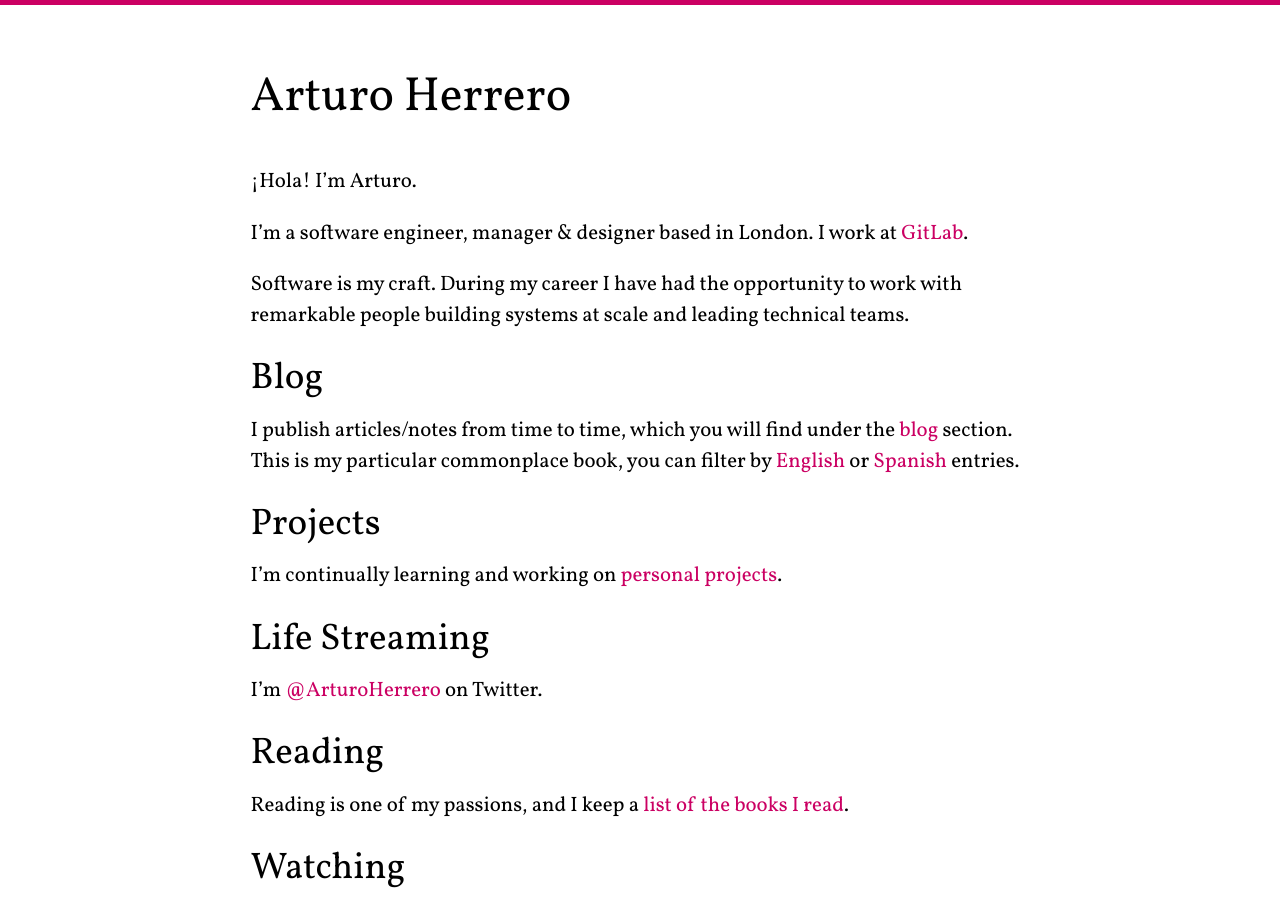
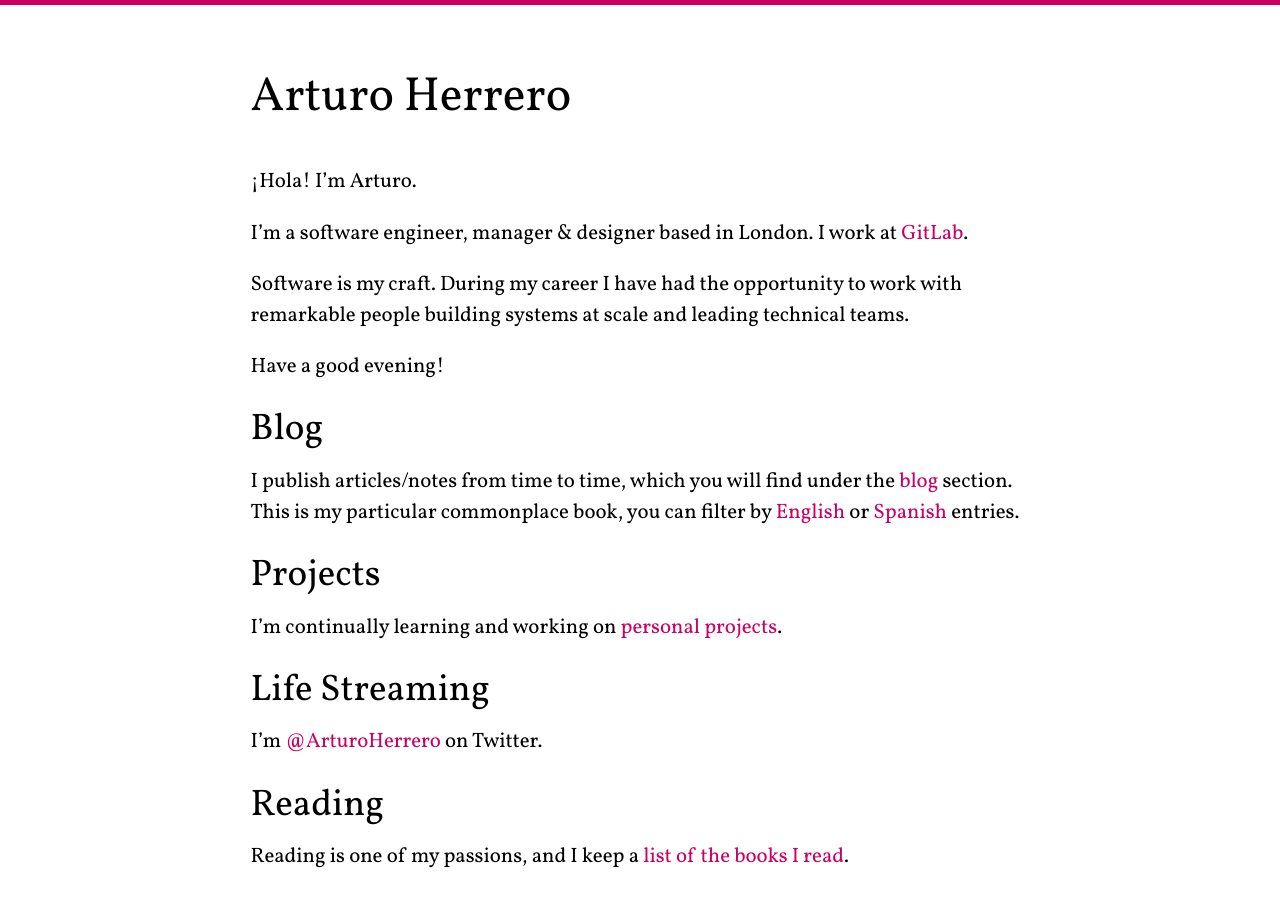
Before and after one commit to arturoherrero/arturoherrero.com, a Jekyll site: the page built from pages/index.md, in a window 1280 px wide and 900 px high. Built offline with Jekyll 4.4.1, drawn with Linux system fonts in a browser that asks for light colours; some of the changed lines change nothing that is shown.

Commit message:
Greetings!

```diff
--- /dev/null
+++ b/_includes/greetings.js
@@ -0,0 +1,20 @@
+<p>
+<script>
+  let hour = new Date().getHours()
+
+  if (hour <= 4)
+    document.write("Don't stay up too late!")
+  else if (hour <= 12)
+    document.write("Have a great day!")
+  else if (hour <= 17)
+    document.write("Have a good afternoon!")
+  else if (hour <= 22)
+    document.write("Have a good evening!")
+  else if (hour <= 24)
+    document.write("Good night!")
+</script>
+
+<noscript>
+  Have a great day!
+</noscript>
+</p>
--- a/pages/index.md
+++ b/pages/index.md
@@ -11,6 +11,8 @@
 
 Software is my craft. During my career I have had the opportunity to work with
 remarkable people building systems at scale and leading technical teams.
+
+{% include greetings.js %}
 
 
 ## Blog
```
